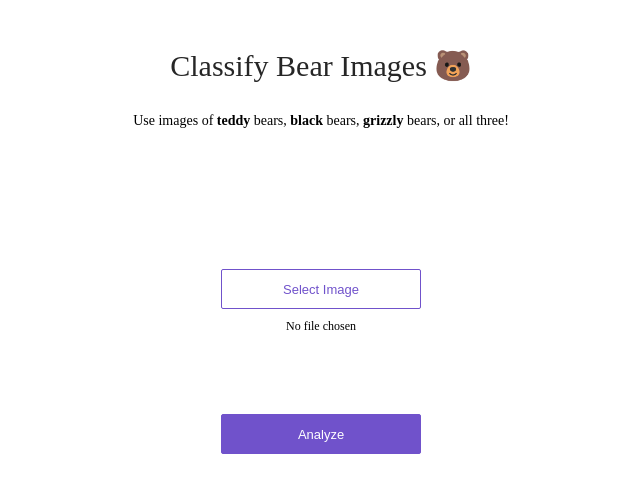
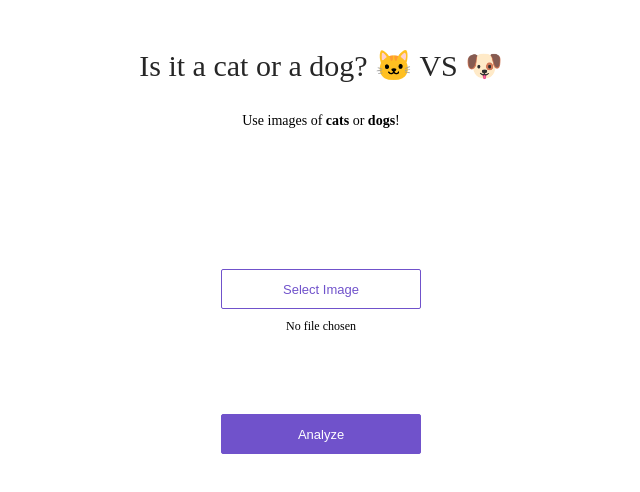
Before and after one commit to tristandarracq/Dogs-and-Cats, a plain HTML site: page app/view/index.html in a window 1280 px wide. Shown: the whole page, without its empty margins (319-959 px from the left). Drawn offline with Linux system fonts and the light colour scheme.

Commit message:
Update index.html

```diff
--- a/app/view/index.html
+++ b/app/view/index.html
@@ -7,10 +7,9 @@
 <body>
 <div>
   <div class='center'>
-    <div class='title'>Classify Bear Images 🐻</div>
+    <div class='title'>Is it a cat or a dog? 🐱 VS 🐶</div>
     <p>
-      Use images of <strong>teddy</strong> bears, <strong>black</strong> bears, <strong>grizzly</strong> bears, or
-      all three!
+      Use images of <strong>cats</strong> or <strong>dogs</strong>!
     </p>
     <div class='content'>
       <div class='no-display'>
```
